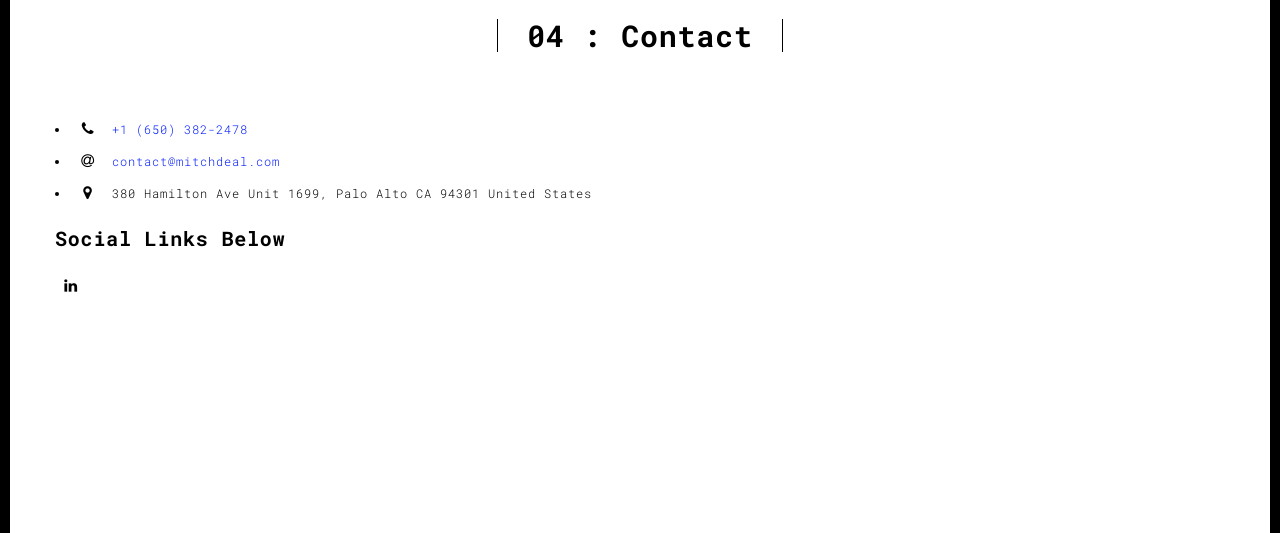
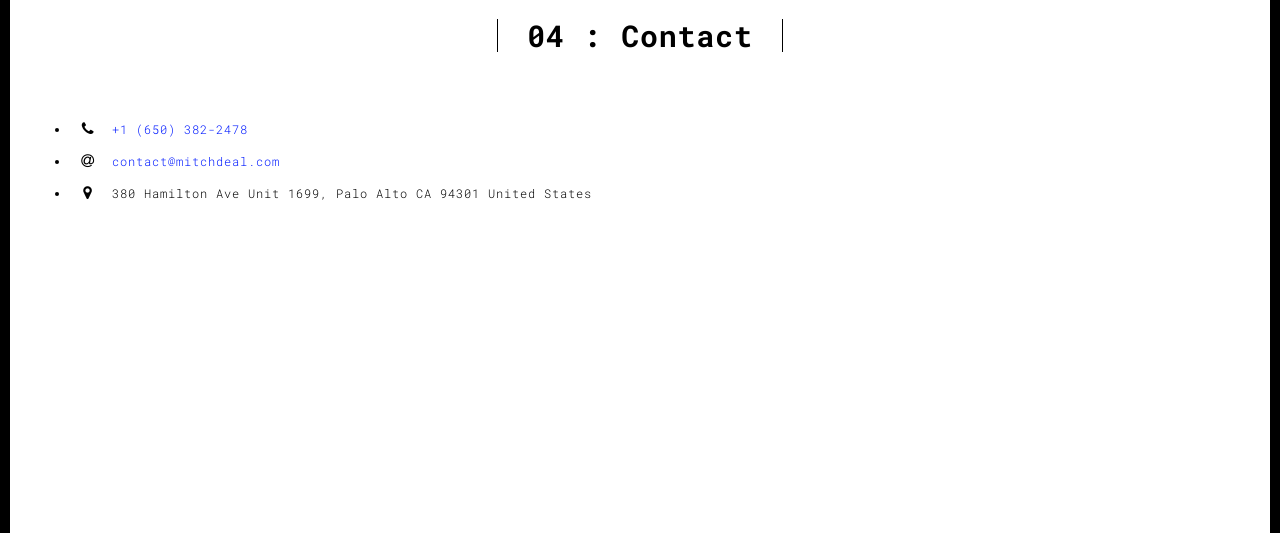
Before and after one commit to tmitchmachine/tmitchmachine, a Flask app: page /contact.html in a window 1280 px wide. Shown: the part 90-623 px from the top of the page. Run offline with Flask 2, Linux system fonts and the light colour scheme; some libraries are stand-ins or nearby versions.

Commit message:
latest changes

```diff
--- a/templates/contact.html
+++ b/templates/contact.html
@@ -97,10 +97,10 @@
               380 Hamilton Ave Unit 1699, Palo Alto CA 94301 United States
             </li>
             </ul>
-            <h3>Social Links Below</h3>
+            <!-- <h3>Social Links Below</h3>
             <a href="https://www.linkedin.com/in/travis-mitchell-tmitchmachine" title="" class="fa-icon"
               target="_blank">
-              <i class="fa fa-linkedin"></i>
+              <i class="fa fa-linkedin"></i> -->
             </a>
 
           </div>
```
